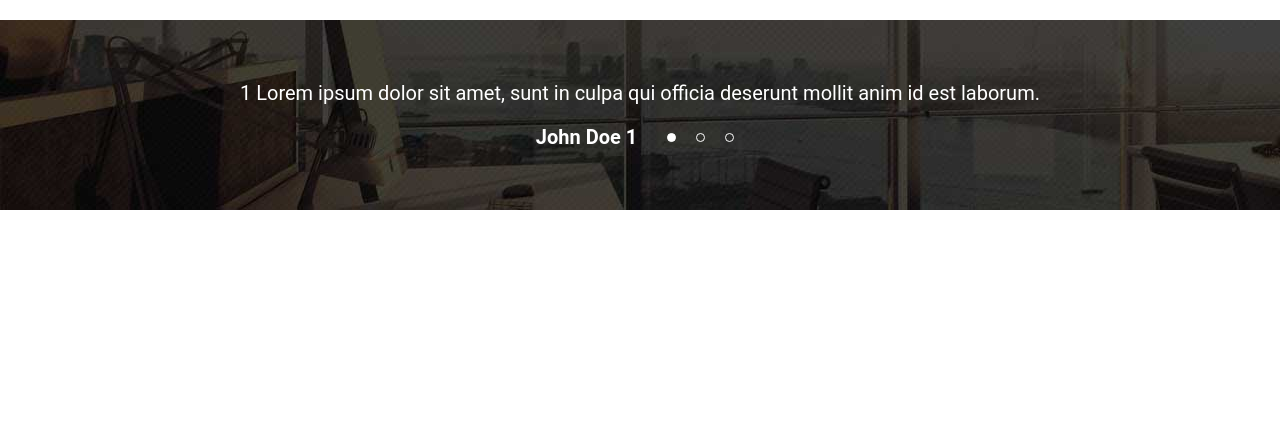
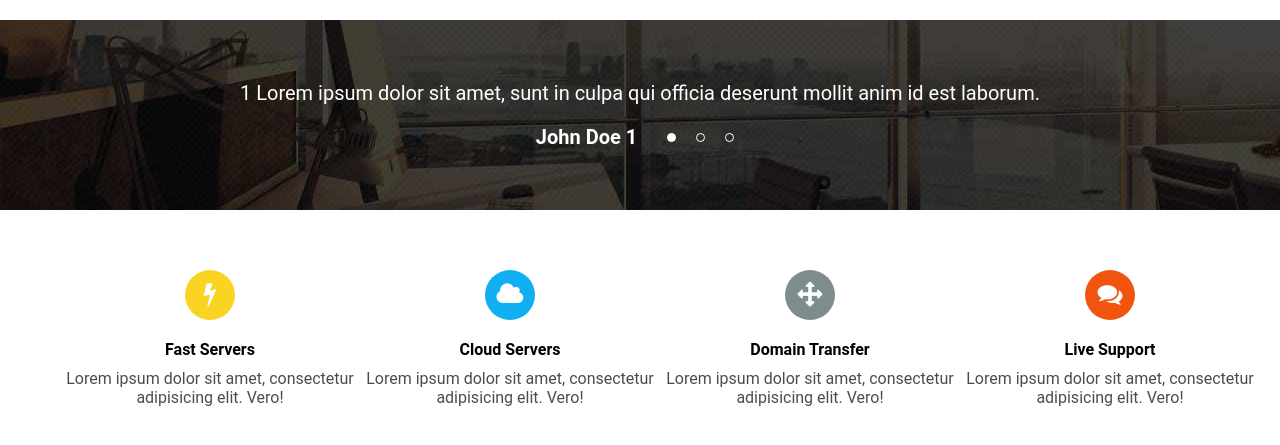
Before and after one commit to zinovyevaleks/sass-practice, a website: page public/index.html in a window 1280 px wide. Shown: the part 2313-2758 px from the top of the page. Before the commit the page ends 2523 px from the top, so only its background shows below. Drawn offline with Linux system fonts and the light colour scheme.

Commit message:
сверстал блок с круглыми иконками и текстом

```diff
--- a/public/index.html
+++ b/public/index.html
@@ -337,6 +337,41 @@
             </div>
         </div>
     </section>
+    <section class="feature">
+        <div class="feature__content view-port">
+            <div class="feature__tile">
+                <div class="tile__icon tile__icon--yellow">
+                    <i class="fa fa-bolt" aria-hidden="true"></i>
+                </div>
+                <div class="tile__title">Fast Servers</div>
+                <div class="tile__text">Lorem ipsum dolor sit amet, consectetur adipisicing elit. Vero!</div>
+            </div>
+            <div class="feature__tile">
+                <div class="tile__icon tile__icon--blue">
+                    <i class="fa fa-cloud" aria-hidden="true"></i>
+                </div>
+                <div class="tile__title">Cloud Servers</div>
+                <div class="tile__text">Lorem ipsum dolor sit amet, consectetur adipisicing elit. Vero!</div>
+            </div>
+            <div class="feature__tile">
+                <div class="tile__icon tile__icon--grey">
+                    <i class="fa fa-arrows" aria-hidden="true"></i>
+                </div>
+                <div class="tile__title">Domain Transfer</div>
+                <div class="tile__text">Lorem ipsum dolor sit amet, consectetur adipisicing elit. Vero!</div>
+            </div>
+            <div class="feature__tile">
+                <div class="tile__icon tile__icon--orange">
+                    <i class="fa fa-comments" aria-hidden="true"></i>
+                </div>
+                <div class="tile__title">Live Support</div>
+                <div class="tile__text">Lorem ipsum dolor sit amet, consectetur adipisicing elit. Vero!</div>
+            </div>
+        </div>
+    </section>
+    <footer class="footer">
+
+    </footer>
 </div>
 
 </body>
--- /dev/null
+++ b/src/scss/feature.scss
@@ -0,0 +1,55 @@
+@import "partials/params";
+@import "partials/mixins";
+
+.feature {
+    background-color: #fff;
+
+    &__content {
+        display: flex;
+        padding: 60px;
+
+    }
+
+    &__tile {
+        @include flex-center;
+
+
+        & .tile__icon {
+            @include flex-center(row);
+            margin-bottom: 20px;
+            height: 50px;
+            width: 50px;
+            font-size: 25px;
+            border-radius: 50%;
+            color: #fff;
+
+            &--yellow {
+                background-color: $yellow;
+            }
+            &--blue {
+                background-color: $blue;
+            }
+            &--grey {
+                background-color: $grey;
+            }
+            &--orange {
+                background-color: $orange;
+            }
+        }
+
+
+
+        & .tile__title {
+            font-weight: bold;
+            margin-bottom: 10px;
+        }
+
+        & .tile__text {
+            text-align: center;
+            opacity: .7;
+
+        }
+
+    }
+
+}
```
Also changed, not shown: public/bundle.min.css.
